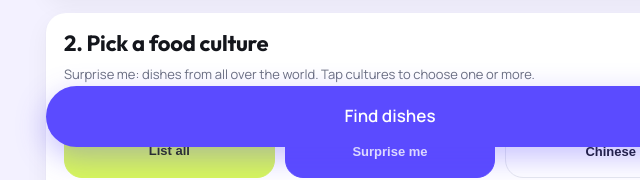
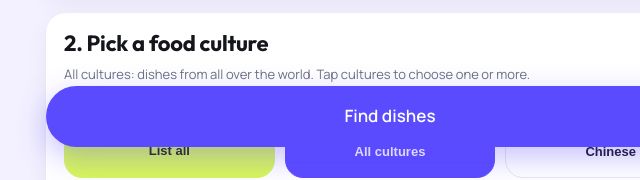
Before and after one commit to codywang1-boop/pantry-passport, a website: page www/index.html in a window 1280 px wide. Shown: the part 639-819 px from the top of the page, 250-890 px from the left. Drawn offline with Linux system fonts and the light colour scheme.

Commit message:
Rename Surprise me to All cultures

```diff
--- a/www/index.html
+++ b/www/index.html
@@ -463,7 +463,7 @@ function renderCuisines(){
   const none=S.cuisines.size===0;
   $("cuisines").innerHTML = `<button class="stamp listall ${S.listing?"on":""}" id="listAll" aria-pressed="${S.listing}" aria-label="List all dishes"><span class="em">☰</span>${S.listing?"Hide list":"List all"}</button>`
     + Object.entries(CUISINES).map(([k,v])=>{ const on = k==="All" ? none : S.cuisines.has(k);
-      return `<button class="stamp ${on?"on":""}" aria-pressed="${on}" data-c="${esc(k)}"><span class="em">${v.flag}</span>${k==="All"?"Surprise me":esc(k)}${on&&k!=="All"?'<span class="tick">✓</span>':""}</button>`; }).join("");
+      return `<button class="stamp ${on?"on":""}" aria-pressed="${on}" data-c="${esc(k)}"><span class="em">${v.flag}</span>${k==="All"?"All cultures":esc(k)}${on&&k!=="All"?'<span class="tick">✓</span>':""}</button>`; }).join("");
   $("cuisines").querySelectorAll("button[data-c]").forEach(b=>b.onclick=()=>{
     const c=b.dataset.c;
     if(c==="All") S.cuisines.clear();
@@ -473,7 +473,7 @@ function renderCuisines(){
     renderCuisines();
   });
   $("listAll").onclick=()=>{ if(S.listing){ S.listing=false; S.results=[]; $("results").innerHTML=""; $("modeNote").textContent=""; renderCuisines(); } else listAll(); };
-  $("pickNote").textContent = none ? "Surprise me: dishes from all over the world. Tap cultures to choose one or more." : `${S.cuisines.size} chosen: ${[...S.cuisines].join(", ")}. Tap again to remove.`;
+  $("pickNote").textContent = none ? "All cultures: dishes from all over the world. Tap cultures to choose one or more." : `${S.cuisines.size} chosen: ${[...S.cuisines].join(", ")}. Tap again to remove.`;
   const one = S.cuisines.size===1 ? [...S.cuisines][0] : null;
   const regs = one ? CUISINES[one].regions : [];
   $("regionBox").classList.toggle("hidden", !regs.length);
@@ -654,7 +654,7 @@ function dishCard(d, idx, src){
 }
 function renderResults(){
   const r=S.results, box=$("results");
-  if(!r.length){ box.innerHTML=`<div class="empty">No dishes matched. Try adding a few more ingredients, turning off "Only use what I have", or picking "Surprise me".</div>`; return; }
+  if(!r.length){ box.innerHTML=`<div class="empty">No dishes matched. Try adding a few more ingredients, turning off "Only use what I have", or picking "All cultures".</div>`; return; }
   const cuisines=[...new Set(r.map(d=>d.cuisine))];
   const shown=S.tab==="All"?r:r.filter(d=>d.cuisine===S.tab);
   box.innerHTML = `<h2>${r.length} dishes from ${cuisines.length} food culture${cuisines.length>1?"s":""}</h2>
```
